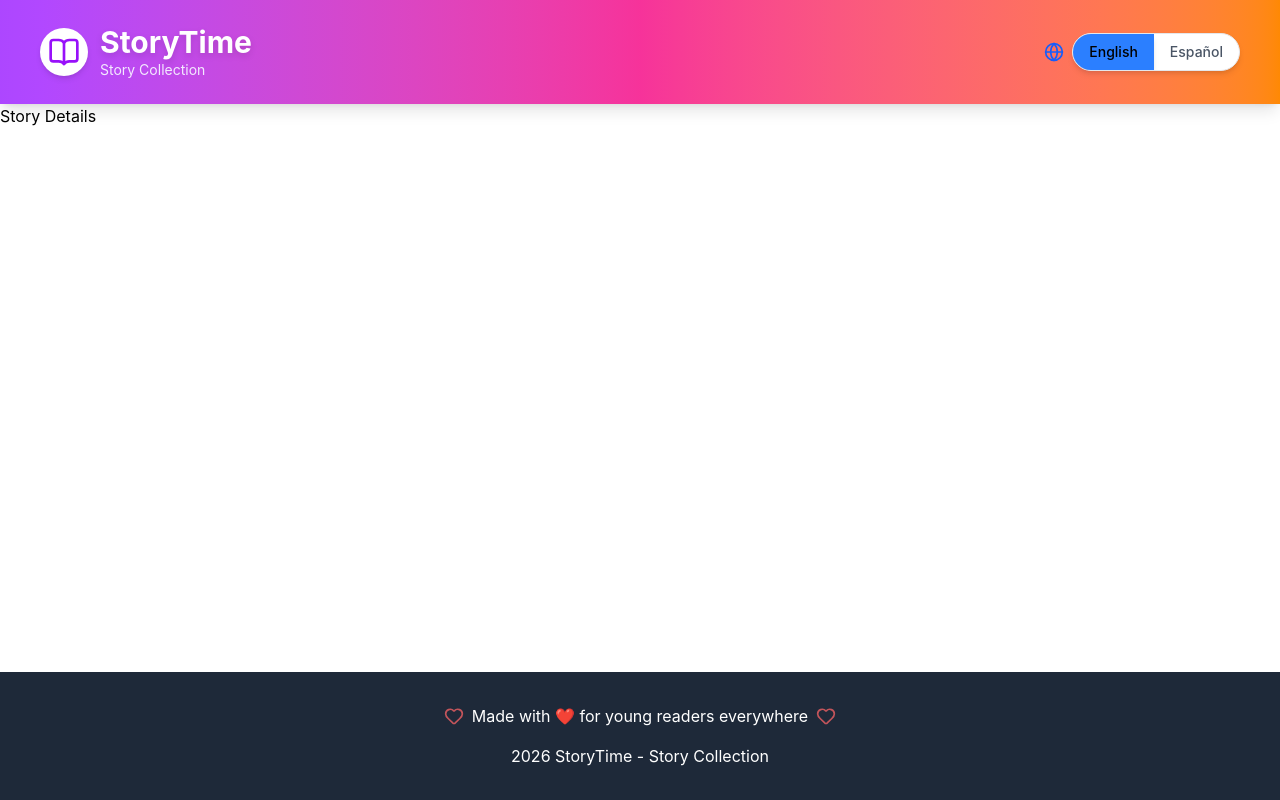
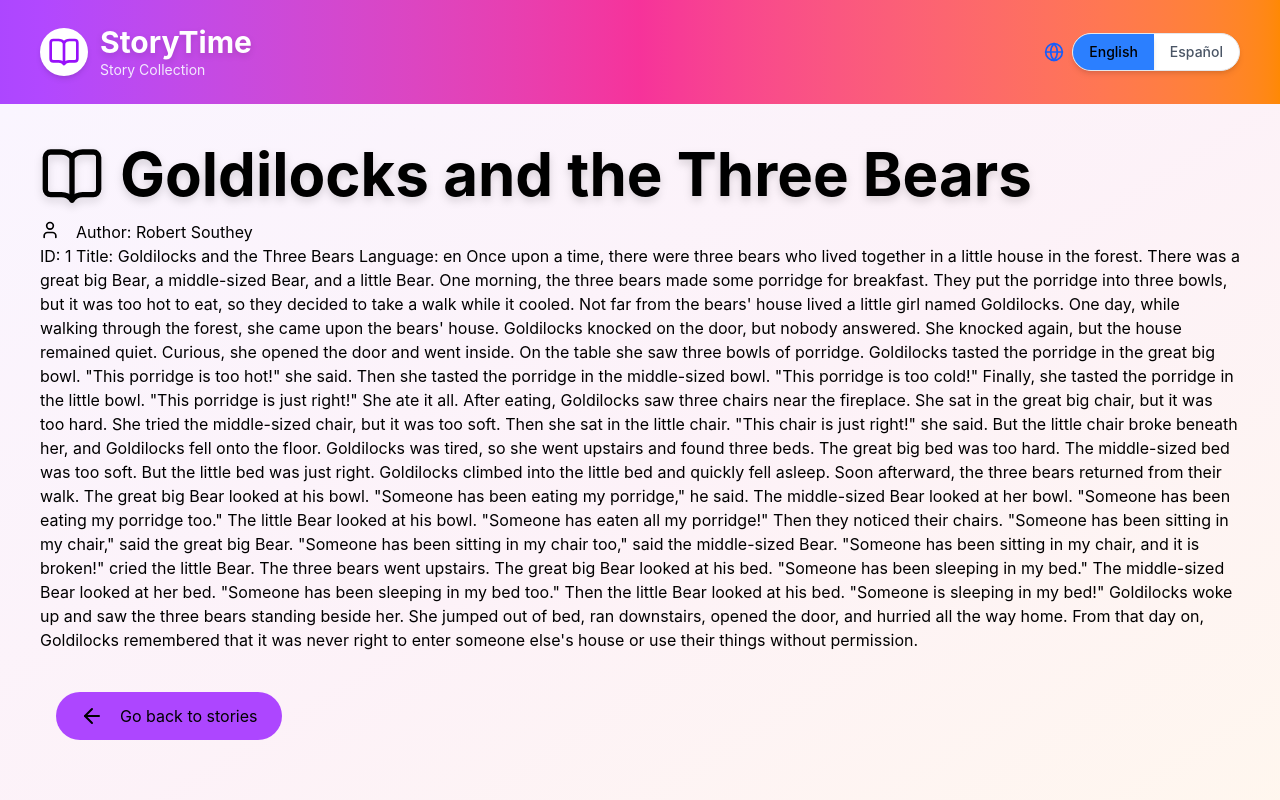
Before and after one commit to jvictorfranca/story-collection, a React (Vite) app: page /story/1 in a window 1280 px wide. Shown: the top 800 px of the page. Built offline with nearby package versions, Linux system fonts and the light colour scheme.

Commit message:
adds story details component

```diff
--- a/src/App.jsx
+++ b/src/App.jsx
@@ -21,7 +21,7 @@ function App() {
                 element={<StoryList />}
               />
               <Route
-                path="/story/:slug"
+                path="/story/:id"
                 element={<StoryDetail />}
               />
               <Route
--- /dev/null
+++ b/src/components/LoadingComponent.jsx
@@ -0,0 +1,13 @@
+const LoadingComponent = ({message}) => {
+    return (
+            <div className="min-h-screen bg-gradient-to-br from-purple-50 via-pink-50 to-orange-50 flex items-center-justify-center w-screen">
+
+                <div className="text-center w-screen">
+                    <div className="animate-spin rounded-full h-16 w-16 border-b-2 border-purple-500 mx-auto mt-20"> </div>
+                    <p>{message}</p>
+                </div>
+            </div>
+    )
+}
+
+export default LoadingComponent
--- a/src/data/GetStories.js
+++ b/src/data/GetStories.js
@@ -7,6 +7,15 @@ export const getStoriesList = async () => {
 
 }
 
+export const getStoryDataById = async (id) => {
+
+    const {stories, status} = await getStoriesList_ByFile()
+    const filteredStory = stories.find(story => story.id == id)
+    return {
+        storyData: filteredStory, status
+}
+}
+
 export const getStoryById = async(id) => {
     const {story, status} = await getStoryById_ByFile(id)
     return {story, status}
--- a/src/pages/StoryDetail.jsx
+++ b/src/pages/StoryDetail.jsx
@@ -1,8 +1,109 @@
+import { useEffect, useState } from "react"
+import { Link, useParams } from "react-router-dom"
+import { useLanguage } from "../context/LanguageContext"
+import { getStoryById, getStoryDataById } from "../data/GetStories"
+import LoadingComponent from "../components/LoadingComponent"
+import { ArrowLeft, BookOpen, User } from "lucide-react"
+
 const StoryDetail = () => {
+
+    const [story, setStory] = useState(null)
+    const [status, setStatus] = useState(0)
+    const [loading, setloading] = useState(false)
+    const [storyData, setStoryData] = useState(null)
+
+    const {language, t} = useLanguage()
+
+    const {id} = useParams()
+
+    useEffect(() => {
+
+        const loadStory = async () => {
+
+            try {
+
+                setloading(true)
+
+                const {story, status} = await getStoryById(id)
+                const {storyData} = await getStoryDataById(id)
+
+                console.log(storyData)
+
+                setStory(story)
+                setStatus(status)
+                setStoryData(storyData)
+
+
+                setloading(false)
+
+
+            } catch (error) {
+
+                console.error(error)
+                setloading(false)
+
+            }
+
+        }
+
+        loadStory()
+
+
+    }, [])
+
+
+        if(loading) {
+        return (
+                <LoadingComponent message={"Loading story..."}/>
+            )
+    }
+
+        if(status !== 200) {
+            return (
+                <div className="min-h-screen">
+                    <div className="text-center">
+
+                        <p className="text-gray-600 text-xl mb-4" >Story not found</p>
+                    </div>
+                    <Link to="/">
+                    <div className="inline-flex gap-4 px-6 py-3 rounded-full bg-purple-500 ml-4 hover:bg-purple-700 hover:translate-y-2 transition-colors">
+                        <ArrowLeft/>
+                        <p >Go back to stories</p>
+                    </div>
+                    </Link>
+                </div>
+            )
+        }
+
     return (
-        <>
-        Story Details
-        </>
+        <div className="min-h-screen bg-gradient-to-br from-purple-50 via-pink-50 to-orange-50 p-10">
+
+        <div>
+
+            <div className="flex gap-4">
+                <BookOpen className="w-16 h-16 drop-shadow-lg"/>
+                <h1 className="text-4xl md:text-6xl font-bold mb-4 drop-shadow-lg">{storyData?.title || "Title"}</h1>
+            </div>
+
+            <div className="flex gap-4">
+                <User className="w-5 h-5 inline-flex"/>
+                <span>{t("author")}: {storyData?.author || "Author"}</span>
+
+            </div>
+
+        </div>
+        <p>
+            {story}
+        </p>
+        <Link to="/">
+
+            <div className="inline-flex gap-4 px-6 py-3 rounded-full bg-purple-500 ml-4 mt-10 hover:bg-purple-700 hover:translate-y-2 transition-colors">
+                <ArrowLeft/>
+                <p >Go back to stories</p>
+            </div>
+        </Link>
+
+        </div>
     )
 }
 
--- a/src/pages/StoryList.jsx
+++ b/src/pages/StoryList.jsx
@@ -3,6 +3,7 @@ import StoryCard from "../components/StoryCard"
 import { getStoriesList } from "../data/GetStories"
 import { useLanguage } from "../context/LanguageContext"
 import { Sparkles, Stars } from "lucide-react"
+import LoadingComponent from "../components/LoadingComponent"
 
 const StoryList = () => {
 
@@ -42,16 +43,9 @@ const StoryList = () => {
 
     if(loading) {
         return (
-            <div className="min-h-screen bg-gradient-to-br from-purple-50 via-pink-50 to-orange-50 flex items-center-justify-center w-screen">
-
-                <div className="text-center w-screen">
-                    <div className="animate-spin rounded-full h-16 w-16 border-b-2 border-purple-500 mx-auto mt-20"> </div>
-                    <p>Loading magical stories ...</p>
-                </div>
-            </div>
+                <LoadingComponent message={"Loading magical stories ..."}/>
             )
     }
-
 
     return (
         <div className="min-h-screen bg-gradient-to-br from-purple-50 via-pink-50 to-orange-50">
```
